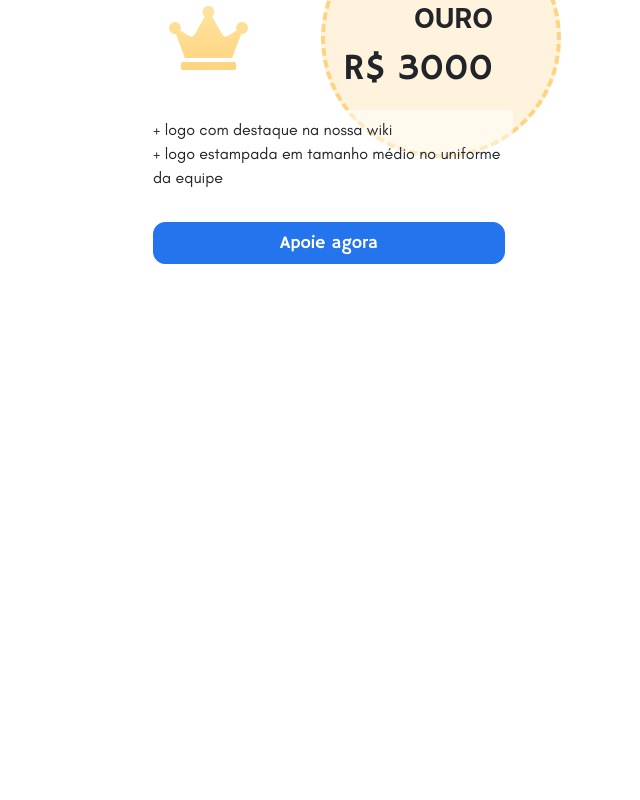
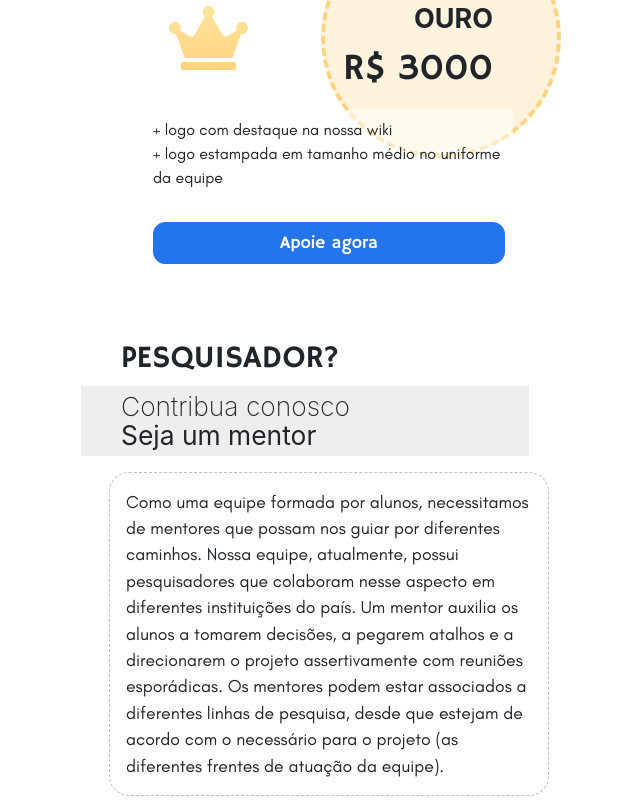
Before and after one commit to ararinhas/ararinhas.github.io, a Vue app: page / in a window 1280 px wide. Shown: the part 5921-6721 px from the top of the page, without its empty margins (311-951 px from the left). Before the commit the page ends 6193 px from the top, so only its background shows below. Built offline with nearby package versions, Linux system fonts and the light colour scheme.

Commit message:
Pesquisador

```diff
--- /dev/null
+++ b/src/components/Inicio/Pesquisador.vue
@@ -0,0 +1,72 @@
+<template>
+    <div id="pesquisador" class="d-flex flex-column justify-content-center align-items-center w-100">
+        <div class="d-flex flex-column holder">
+            <h2 class="mb-1">Pesquisador?</h2>
+            <div class="mbox-1">
+                Contribua conosco<br>
+                <b>Seja um mentor</b>
+            </div>
+
+            <div class="mbox-2">
+                Como uma equipe formada por alunos, necessitamos de mentores que possam nos guiar por diferentes caminhos. Nossa equipe, atualmente, possui pesquisadores que colaboram nesse aspecto em diferentes instituições do país. Um mentor auxilia os alunos a tomarem decisões, a pegarem atalhos e a direcionarem o projeto assertivamente com reuniões esporádicas. Os mentores podem estar associados a diferentes linhas de pesquisa, desde que estejam de acordo com o necessário para o projeto (as diferentes frentes de atuação da equipe).
+            </div>
+        </div>
+    </div>
+</template>
+
+<style>
+    #pesquisador {
+        padding-top: 2.1rem;
+    }
+    @media (min-width: 992px) {
+        #pesquisador {
+            padding-top: 4rem;
+        }
+    }
+</style>
+
+<style scoped>
+    h2 {
+        text-transform: uppercase;
+        font-size: 1.95rem;
+        margin-bottom: -.4rem;
+        padding-left: 1rem;
+    }
+    .holder {
+        max-width: 25rem;
+        position: relative;
+    }
+    .mbox-1 {
+        position: relative;
+        left: -1.5rem;
+        background: #eee;
+        font-size: 1.65rem;
+        line-height: 1.1;
+        font-family: -apple-system, BlinkMacSystemFont, 'Segoe UI', Roboto, Oxygen, Ubuntu, Cantarell, 'Open Sans', 'Helvetica Neue', sans-serif;
+        font-weight: 200;
+        padding: 2.5rem;
+        padding-top: .35rem;
+        padding-bottom: .35rem;
+    }
+    .mbox-2 {
+        margin: .25rem;
+        margin-top: 1rem;
+        padding: 1rem;
+        border: 1px dashed #C1C1C1;
+        border-radius: 20px;
+        font-size: .95rem;
+    }
+    @media (min-width: 375px) {
+        .mbox-2 {
+            font-size: 1rem;
+        }
+    }
+    @media (min-width: 992px) {
+        .holder {
+            max-width: 28rem;
+        }
+        .mbox-2 {
+            font-size: 1.1rem;
+        }
+    }
+</style>
--- a/src/views/Inicio.vue
+++ b/src/views/Inicio.vue
@@ -8,6 +8,7 @@
         <ano-2022 />
         <redes-sociais />
         <apoie />
+        <pesquisador />
     </div>
 </template>
 
@@ -20,6 +21,7 @@
     import Ano2022 from '../components/Inicio/Ano2022';
     import RedesSociais from '../components/Inicio/RedesSociais';
     import Apoie from '../components/Inicio/Apoie';
+    import Pesquisador from '../components/Inicio/Pesquisador';
 
     export default {
         components: {
@@ -31,6 +33,7 @@
             'ano-2022': Ano2022,
             'redes-sociais': RedesSociais,
             'apoie': Apoie,
+            'pesquisador': Pesquisador,
         },
     }
 </script>
```
